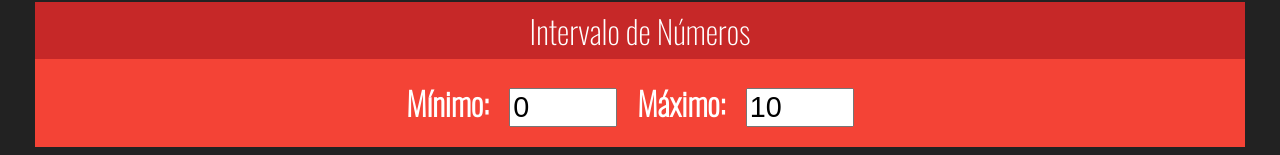
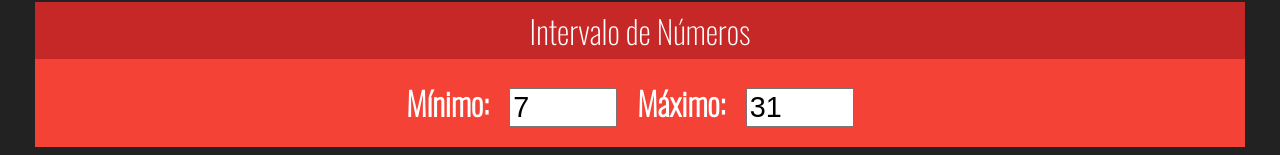
Before and after one commit to davidIsrael-rj/redux_simples, a React (Create React App) app: page / in a window 1280 px wide. Shown: the part 213-368 px from the top of the page. Built offline with nearby package versions, Linux system fonts and the light colour scheme.

Commit message:
Conectando o componente Intervalo com Redux

```diff
--- a/src/components/Intervalo.jsx
+++ b/src/components/Intervalo.jsx
@@ -1,21 +1,31 @@
 import './Intervalo.css'
 import React from 'react'
 import Card from './Card'
+import { connect } from 'react-redux'
 
-export default props => {
-
+function Intervalo (props) {
+    const {min, max} = props
     return (
         <Card title="Intervalo de Números" red>
             <div className="Intervalo">
                 <span>
                     <strong>Mínimo:</strong>
-                    <input type="number" value={0} readOnly/>
+                    <input type="number" value={min} readOnly/>
                 </span>
                 <span>
                     <strong>Máximo:</strong>
-                    <input type="number" value={10} readOnly/>
+                    <input type="number" value={max} readOnly/>
                 </span>
             </div>
         </Card>
     )
 }
+
+function mapStateToProps(state){
+    return{
+        min: state.numeros.min,
+        max: state.numeros.max
+    }
+}
+
+export default connect(mapStateToProps)(Intervalo)
```
